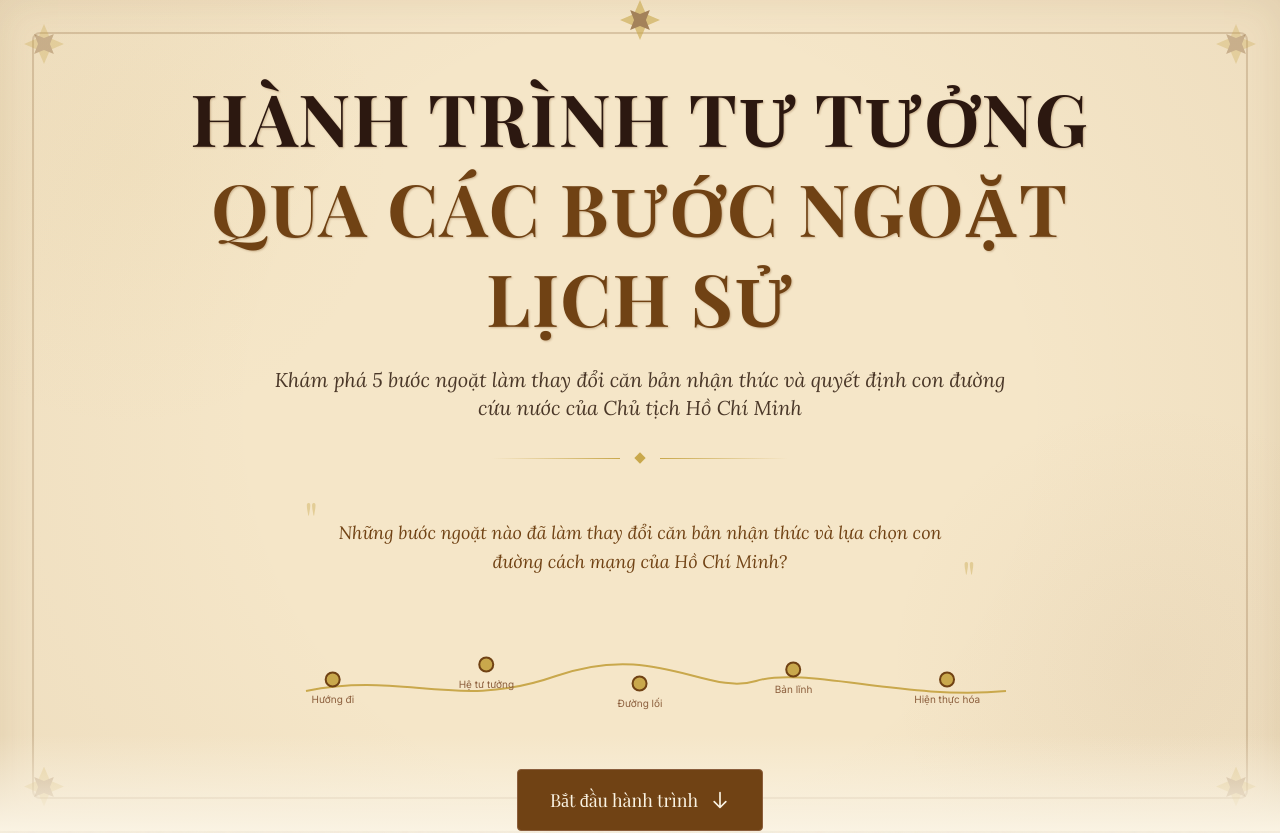
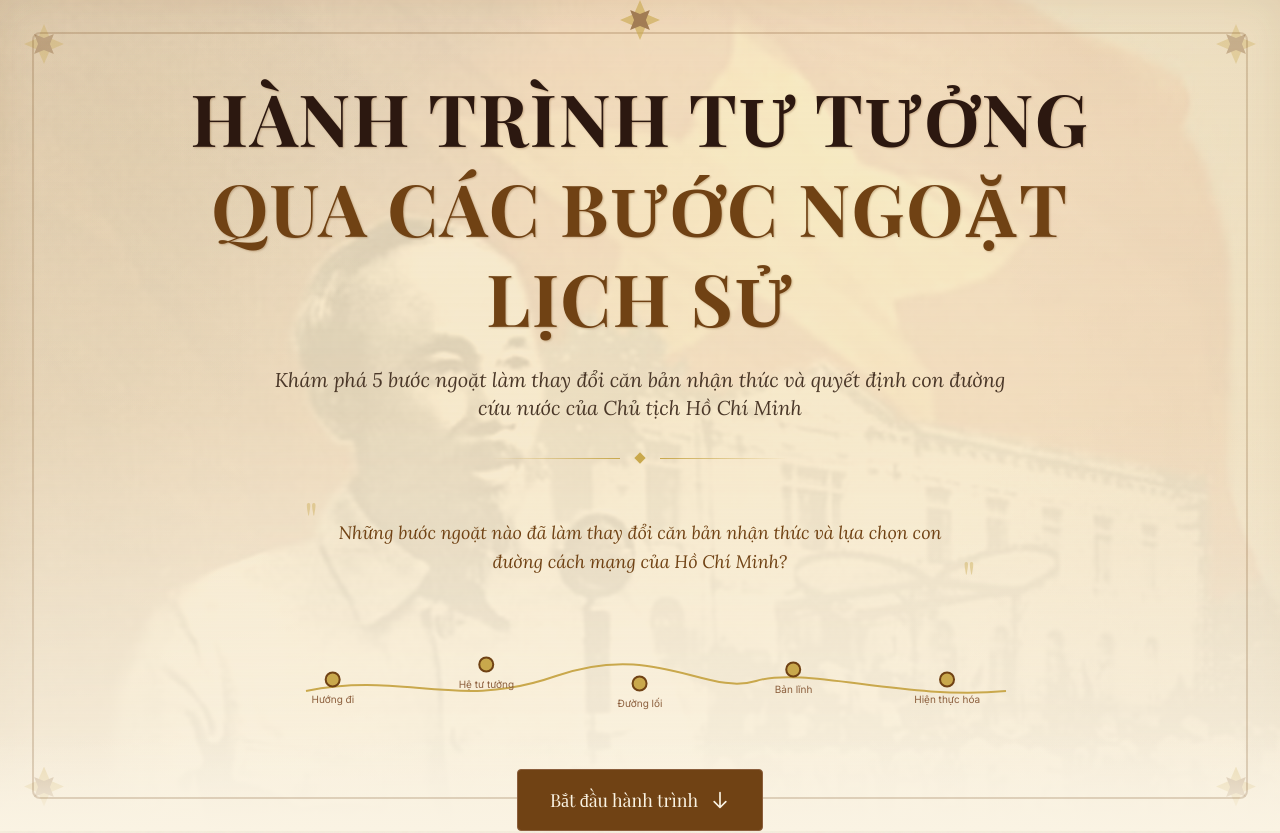
Before and after one commit to wishuponsirius/hcm202-group-6, a React (Vite) app: page / in a window 1280 px wide. Shown: the top 833 px of the page. Built offline with nearby package versions, Linux system fonts and the light colour scheme; a web font is replaced by a local one.

Commit message:
Add image

```diff
--- a/src/components/HeroSection.tsx
+++ b/src/components/HeroSection.tsx
@@ -15,8 +15,23 @@ export default function HeroSection() {
 
   return (
     <section className="relative min-h-screen flex flex-col items-center justify-center overflow-hidden parchment-bg">
+      {/* Background Image */}
+      <div className="absolute inset-0 pointer-events-none z-0 overflow-hidden">
+        <motion.img
+          initial={{ opacity: 0, scale: 1.1 }}
+          animate={{ opacity: 0.15, scale: 1 }}
+          transition={{ duration: 2, ease: "easeOut" }}
+          src="/images/bac-ho-cua-chung-ta.jpg"
+          alt="Bác Hồ"
+          className="w-full h-full object-cover object-center"
+          style={{ mixBlendMode: 'multiply', filter: 'grayscale(30%) sepia(40%)' }}
+        />
+        {/* Gradient overlay for text readability */}
+        <div className="absolute inset-0 bg-gradient-to-b from-transparent via-parchment/30 to-parchment-light/90" />
+      </div>
+
       {/* Decorative border */}
-      <div className="absolute inset-4 md:inset-8 border-2 border-sepia/20 rounded-lg pointer-events-none" />
+      <div className="absolute inset-4 md:inset-8 border-2 border-sepia/20 rounded-lg pointer-events-none z-10" />
 
       {/* Corner ornaments */}
       {['top-6 left-6', 'top-6 right-6', 'bottom-6 left-6', 'bottom-6 right-6'].map((pos, i) => (
```
Also changed, not shown: public/images/bac-ho-cua-chung-ta.jpg (added).
